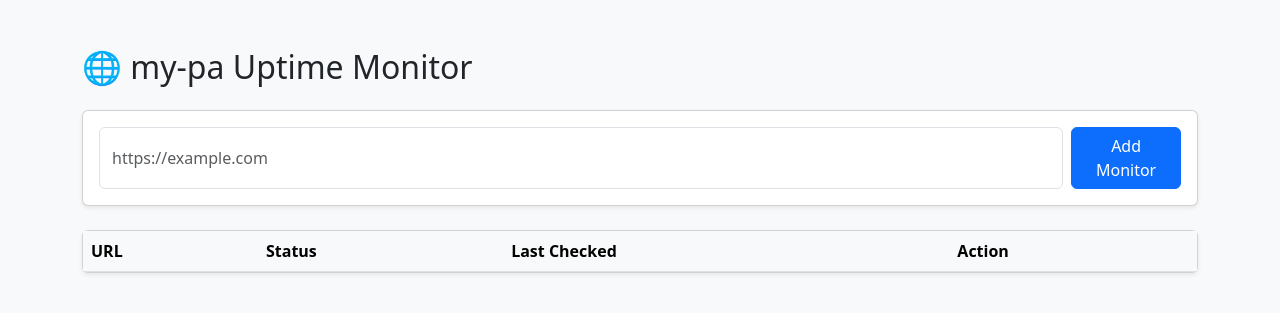
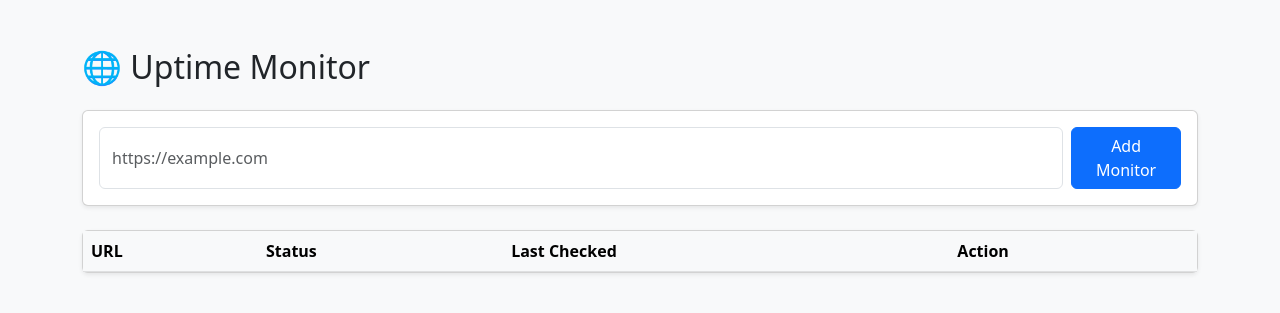
Before and after one commit to SirajMoideen/uptime-monitor, a Flask app: page / in a window 1280 px wide. Shown: the top 313 px of the page. Run offline with Flask 3, Linux system fonts and the light colour scheme; data that the repository does not hold is empty; some libraries are stand-ins or nearby versions.

Commit message:
Updated the name in ui

```diff
--- a/templates/index.html
+++ b/templates/index.html
@@ -8,7 +8,7 @@
 </head>
 <body class="bg-light">
     <div class="container mt-5">
-        <h2 class="mb-4">🌐 my-pa Uptime Monitor</h2>
+        <h2 class="mb-4">🌐 Uptime Monitor</h2>
 
         <div class="card mb-4 shadow-sm">
             <div class="card-body">
```
Also changed, not shown: README.md.
